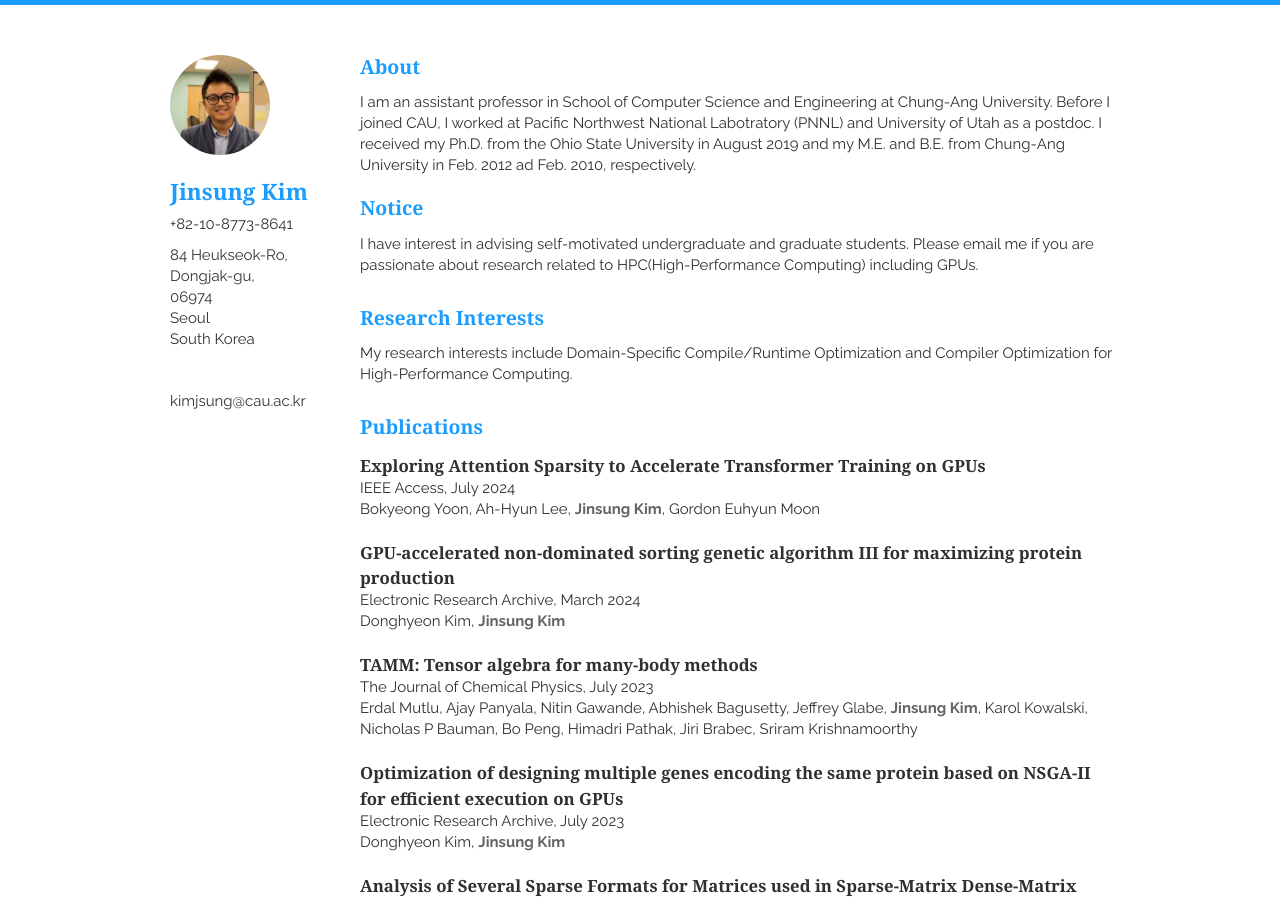
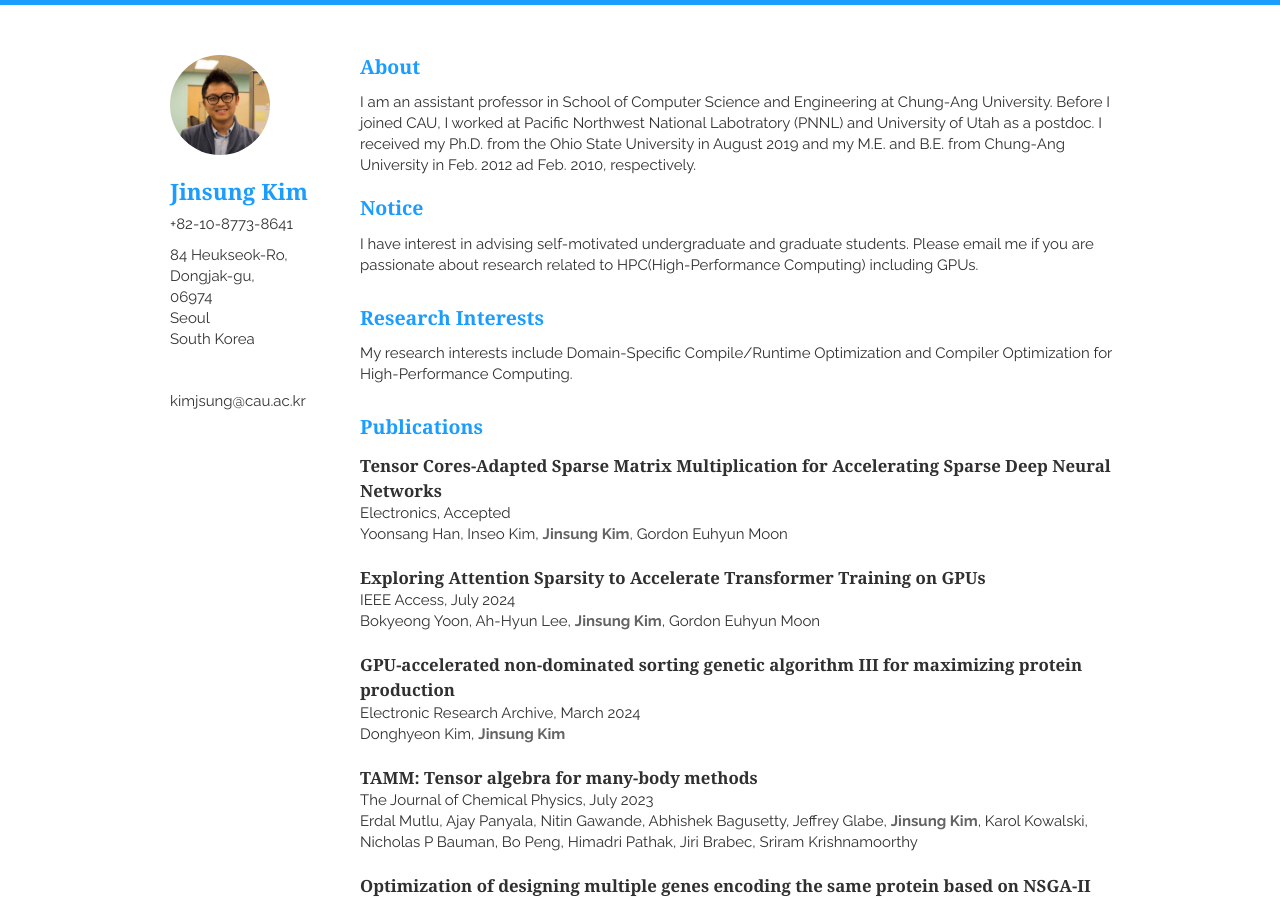
Before and after one commit to kimjsung/kimjsung.github.io, a Jekyll site: the page built from index.html, in a window 1280 px wide and 900 px high. Built offline with Jekyll 4.4.1, drawn with Linux system fonts in a browser that asks for light colours; nearby versions of some CDN libraries; the list of posts is cut into pages by our own code.

Commit message:
Update publications.html
2024-10-08

```diff
--- a/_includes/publications.html
+++ b/_includes/publications.html
@@ -1,5 +1,13 @@
 <section class="thirteen columns">
     <h1>Publications</h1>
+    <article>
+        <header>
+            <h1>Tensor Cores-Adapted Sparse Matrix Multiplication for Accelerating Sparse Deep Neural Networks</h1>
+        </header>
+        <p>Electronics, Accepted</p>
+        <p>Yoonsang Han, Inseo Kim, <em>Jinsung Kim</em>, Gordon Euhyun Moon</p>
+    </article>
+
     <article>
         <header>
             <h1>Exploring Attention Sparsity to Accelerate Transformer Training on GPUs</h1>
```
